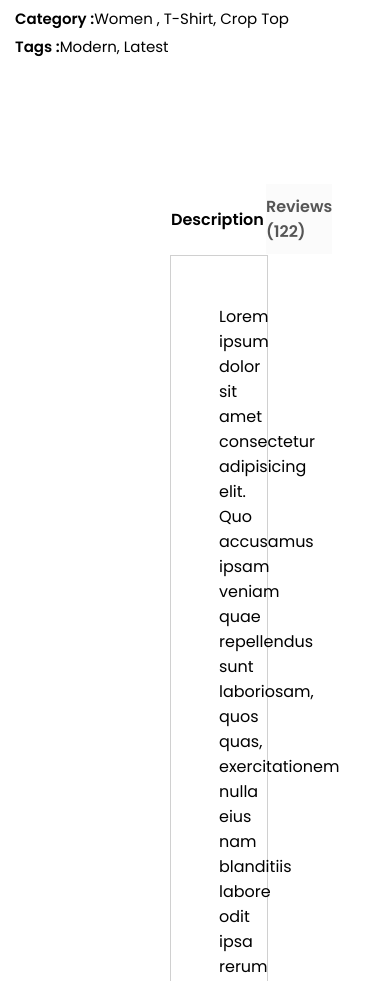
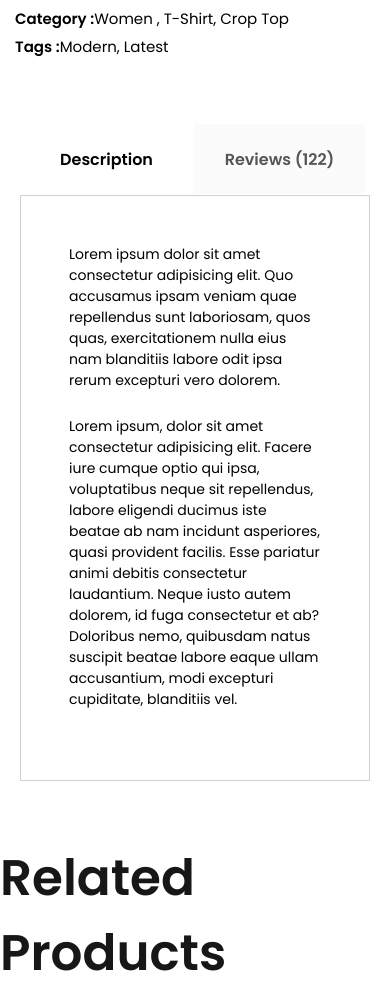
Before and after one commit to Vaishalirawat1119/E-Commerce, a React (Create React App) app: page /product/1 in a window 390 px wide. Shown: the part 940-1921 px from the top of the page. Built offline with nearby package versions, Linux system fonts and the light colour scheme.

Commit message:
update styling and paragraphs

```diff
--- a/src/Components/DescriptionBox/DescriptionBox.css
+++ b/src/Components/DescriptionBox/DescriptionBox.css
@@ -30,3 +30,18 @@
     padding: 48px;
     padding-bottom: 70px;
 }
+
+@media (max-width:1280px){
+    .descriptionbox{
+        margin: 60px;
+    }
+}
+
+@media (max-width:800px){
+    .descriptionbox{
+        margin: 60px 20px;
+    }
+    .descriptionbox-description{
+        font-size: 14px;
+    }
+}
--- a/src/Components/DescriptionBox/DescriptionBox.jsx
+++ b/src/Components/DescriptionBox/DescriptionBox.jsx
@@ -10,12 +10,9 @@ const DescriptionBox = () => {
       </div>
       <div className="descriptionbox-description">
         <p>Lorem ipsum dolor sit amet consectetur adipisicing elit. Quo accusamus ipsam veniam quae repellendus sunt laboriosam, quos quas, exercitationem nulla eius nam blanditiis labore odit ipsa rerum excepturi vero dolorem.
-        Quia, eaque dolore error tenetur obcaecati molestias accusantium, inventore quibusdam distinctio voluptate laudantium doloremque beatae, mollitia eius vero. Natus cum accusamus sit labore quia nobis, nesciunt aut illo explicabo porro.
         </p>
         <p>Lorem ipsum, dolor sit amet consectetur adipisicing elit. Facere iure cumque optio qui ipsa, voluptatibus neque sit repellendus, labore eligendi ducimus iste beatae ab nam incidunt asperiores, quasi provident facilis.
         Esse pariatur animi debitis consectetur laudantium. Neque iusto autem dolorem, id fuga consectetur et ab? Doloribus nemo, quibusdam natus suscipit beatae labore eaque ullam accusantium, modi excepturi cupiditate, blanditiis vel.
-        Officiis, tenetur qui officia odit odio fugiat accusamus dolores tempore maxime et ab labore quia id architecto exercitationem neque ipsam. Autem nam minima cumque porro illo ipsa in impedit ad?
-        Commodi, adipisci. Nisi corrupti ipsum, iusto excepturi ab cum quae incidunt blanditiis reprehenderit deleniti, ad officiis, vero nesciunt maiores facilis consequuntur earum quasi nostrum debitis. Molestiae repellendus repellat iure! Dolorem!
         </p>
       </div>
     </div>
```
